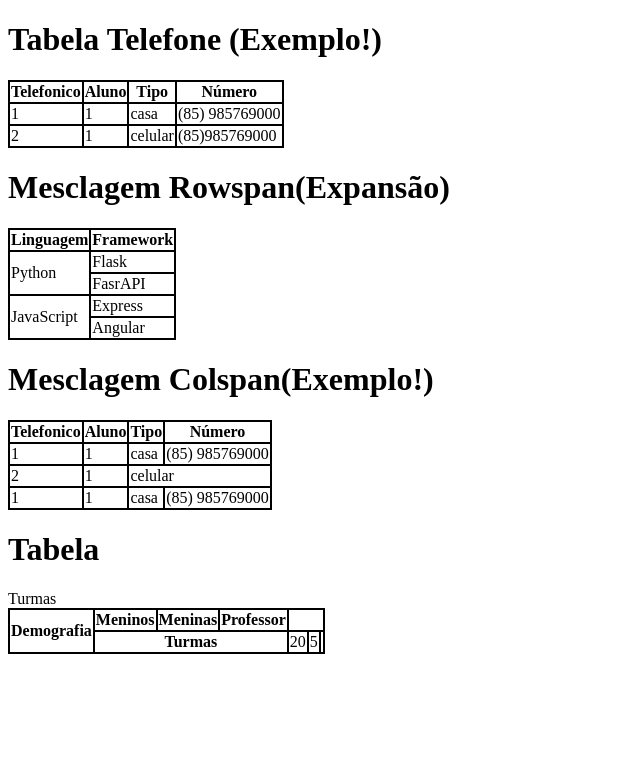
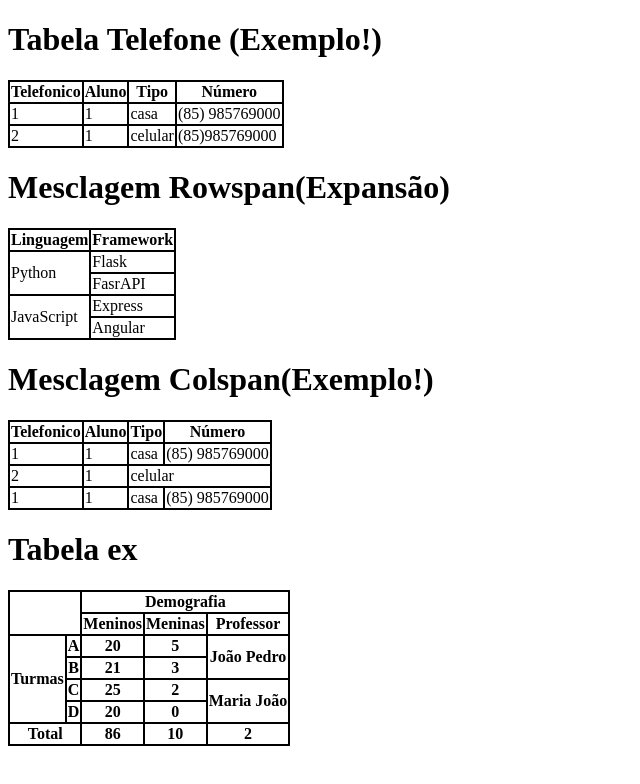
Before and after one commit to ythaiss/AulasGeracao2, a plain HTML site: page aula3/tabela.html in a window 1280 px wide. Shown: the whole page, without its empty margins (0-640 px from the left). Drawn offline with Linux system fonts and the light colour scheme.

Commit message:
Aula 04 + fórmularios

```diff
--- a/aula3/tabela.html
+++ b/aula3/tabela.html
@@ -95,11 +95,12 @@
     </tr>
     </table>
 
-    <h1>Tabela</h1>
+    <h1>Tabela ex</h1>
+
     <table>
-
         <tr>
-            <th colspan="4" rowspan="5">Demografia</th>
+            <th rowspan="2" colspan="2"></th>
+            <th colspan="4">Demografia</th>
         </tr>
         <tr>
             <th>Meninos</th>
@@ -107,17 +108,36 @@
             <th>Professor</th>
         </tr>
         <tr>
-            <th colspan="4" rowspan="5">Turmas</th>
+            <th rowspan="4">Turmas</th>
+            <th colspan="1">A</th>
+            <th>20</th>
+            <th>5</th>
+            <th rowspan="2">João Pedro</th>
         </tr>
-        <tr colspan="4">Turmas</tr>
         <tr>
-            <td>20</td>
-            <td>5</td>
-            <td></td>
+            <th>B</th>
+            <th>21</th>
+            <th>3</th>
         </tr>
-        <tr></tr>
-        <tr></tr>
-        <tr></tr>
+        <tr>
+            <th>C</th>
+            <th>25</th>
+            <th>2</th>
+            <th rowspan="2">Maria João</th>
+        </tr>
+        <tr>
+            <th>D</th>
+            <th>20</th>
+            <th>0</th>
+        </tr>
+        <tr>
+            <th colspan="2">Total</th>
+            <th>86</th>
+            <th>10</th>
+            <th>2</th>
+        </tr>
     </table>
+
+
 </body>
 </html>
```
Also changed, not shown: aula4/formulario.html (added, +61 -0 lines), aula4/index.html (added, +45 -0 lines).
